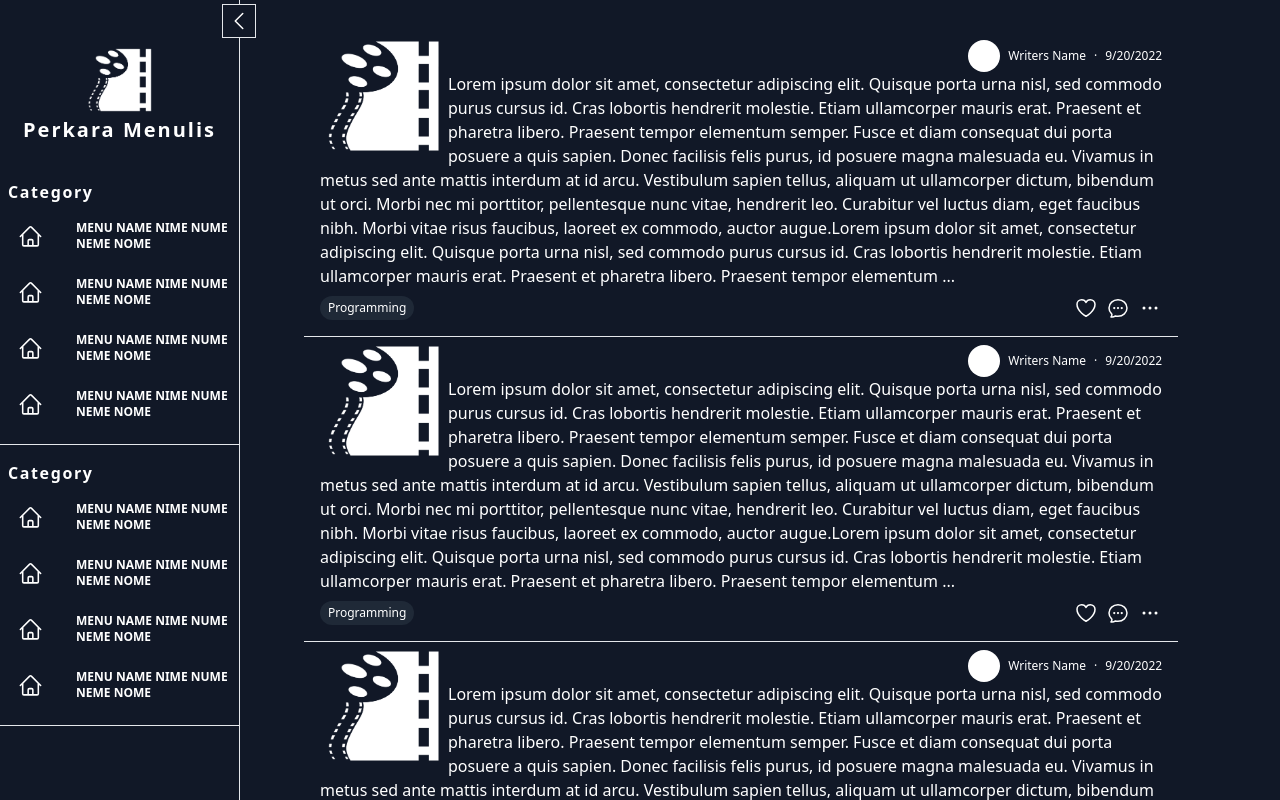
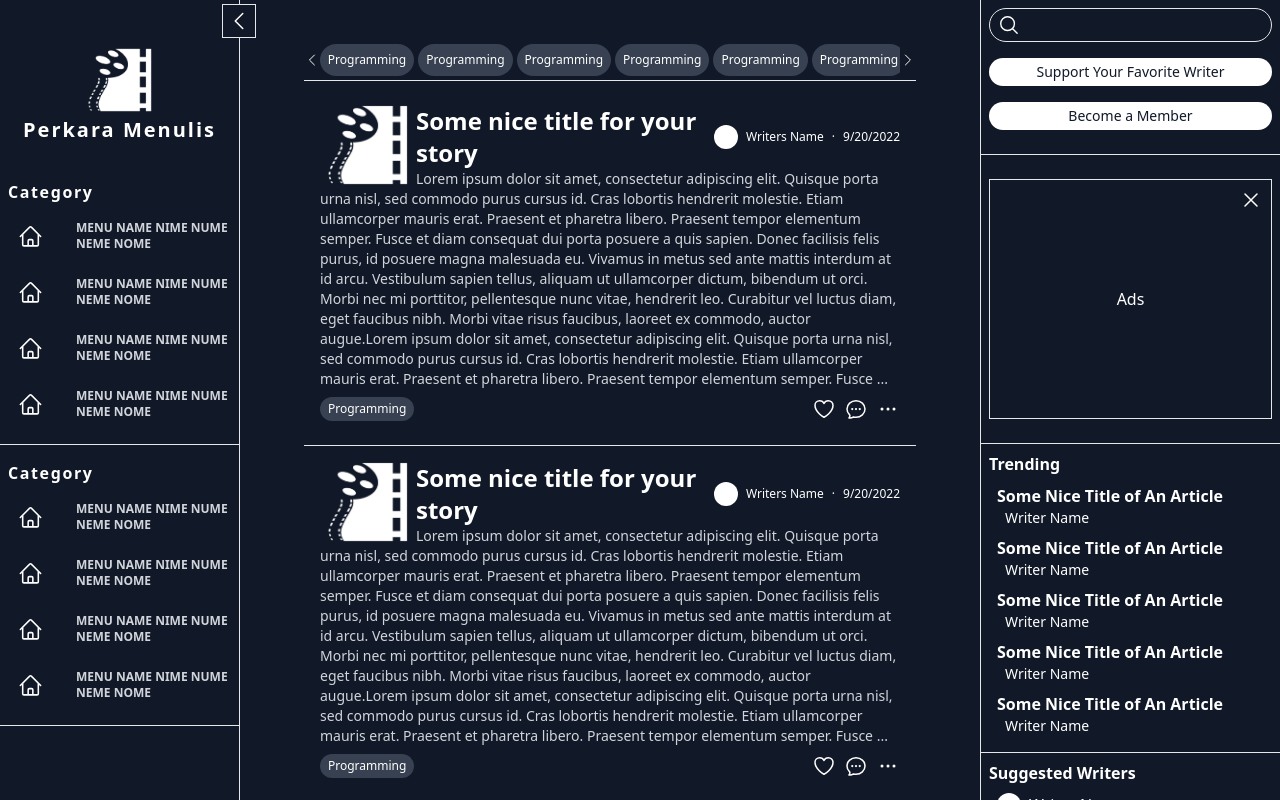
Before and after one commit to razaqisama/perkara-menulis, a React (Create React App) app: page / in a window 1280 px wide. Built offline with nearby package versions, Linux system fonts and the light colour scheme.

Commit message:
add information panel, tag selector on storylist, add information components for homepage

```diff
--- a/src/App.js
+++ b/src/App.js
@@ -1,4 +1,5 @@
 import {
+  InformationPanel,
   Sidebar
 } from './Components';
 
@@ -13,9 +14,7 @@ function App() {
       <div className="flex flex-col flex-auto overflow-y-auto">
         <Home />
       </div>
-      <div className="h-full w-[260px]">
-
-      </div>
+      <InformationPanel />
     </div>
   );
 }
--- /dev/null
+++ b/src/Components/Global/InformationPanel.js
@@ -0,0 +1,31 @@
+import { RecomendedTopics, SuggestedWriters, Trending } from "../Home"
+import { SearchBar } from "./SearchBar"
+
+export const InformationPanel = () => {
+    return (
+        <div className="h-full min-w-[300px] max-w-[300px] border-l-[1px] overflow-y-auto">
+            <div className="flex flex-col border-b-[1px] pb-4 sticky top-0 bg-gray-900 z-[99]">
+                <SearchBar />
+                <div className="cursor-pointer rounded-full m-2 px-2 py-1 bg-white">
+                    <p className="text-center text-sm text-gray-900">Support Your Favorite Writer</p>
+                </div>
+                <div className="cursor-pointer rounded-full m-2 px-2 py-1 bg-white">
+                    <p className="text-center text-sm text-gray-900">Become a Member</p>
+                </div>
+            </div>
+            <div className="py-4 border-b-[1px]">
+                <div className="relative flex justify-center items-center border-[1px] p-4 m-2 h-[240px]">
+                    <div className="absolute cursor-pointer top-2 right-2">
+                        <svg xmlns="http://www.w3.org/2000/svg" fill="none" viewBox="0 0 24 24" strokeWidth={1.5} stroke="currentColor" className="w-6 h-6">
+                            <path strokeLinecap="round" strokeLinejoin="round" d="M6 18L18 6M6 6l12 12" />
+                        </svg>
+                    </div>
+                    <p>Ads</p>
+                </div>
+            </div>
+            <Trending />
+            <SuggestedWriters />
+            <RecomendedTopics />
+        </div>
+    )
+}
--- /dev/null
+++ b/src/Components/Global/SearchBar.js
@@ -0,0 +1,13 @@
+export const SearchBar = ({...props}) => {
+    return (
+        <div className="rounded-full flex flex-row items-center px-2 border-[1px] m-2">
+            <svg xmlns="http://www.w3.org/2000/svg" fill="none" viewBox="0 0 24 24" strokeWidth={1.5} stroke="currentColor" className="w-6 h-6">
+                <path strokeLinecap="round" strokeLinejoin="round" d="M21 21l-5.197-5.197m0 0A7.5 7.5 0 105.196 5.196a7.5 7.5 0 0010.607 10.607z" />
+            </svg>
+            <input
+                {...props}
+                className="w-full py-1 px-2 bg-transparent outline-none"
+            />
+        </div>
+    )
+}
--- a/src/Components/Global/Sidebar.js
+++ b/src/Components/Global/Sidebar.js
@@ -36,7 +36,7 @@ export const Sidebar = ({menu}) => {
                                                     <path strokeLinecap="round" strokeLinejoin="round" d="M2.25 12l8.954-8.955c.44-.439 1.152-.439 1.591 0L21.75 12M4.5 9.75v10.125c0 .621.504 1.125 1.125 1.125H9.75v-4.875c0-.621.504-1.125 1.125-1.125h2.25c.621 0 1.125.504 1.125 1.125V21h4.125c.621 0 1.125-.504 1.125-1.125V9.75M8.25 21h8.25" />
                                                 </svg>
                                             </div>
-                                            <p className={`${isExtended ? "" : "opacity-0"} transition duration-300 ease-in-out self-end px-4 font-bold min-w-[200px] text-xs`}>MENU NAME NIME NUME NEME NOME</p>
+                                            <p className={`${isExtended ? "" : "opacity-0"} transition duration-300 ease-in-out self-end px-4 font-bold min-w-[200px] text-gray-300 text-xs`}>MENU NAME NIME NUME NEME NOME</p>
                                         </div>
                                     )
                                 })
--- /dev/null
+++ b/src/Components/Global/TagSelector.js
@@ -0,0 +1,25 @@
+export const TagSelector = () => {
+    const tags = Array(9).fill({})
+
+    return (
+        <div className="sticky top-0 flex flex-row items-center border-b-[1px] bg-gray-900 my-2">
+            <svg className="w-6 h-6" xmlns="http://www.w3.org/2000/svg" fill="none" viewBox="0 0 24 24" strokeWidth={1.5} stroke="currentColor">
+                <path strokeLinecap="round" strokeLinejoin="round" d="M15.75 19.5L8.25 12l7.5-7.5" />
+            </svg>
+            <div className="flex-auto overflow-x-auto">
+                <div className="flex flex-row space-x-1 py-1">
+                    {
+                        tags.map((item, index) => {
+                            return (
+                                <p className="rounded-full px-2 py-2 bg-gray-700 text-xs w-max">Programming</p>
+                            )
+                        })
+                    }
+                </div>
+            </div>
+            <svg className="w-6 h-6" xmlns="http://www.w3.org/2000/svg" fill="none" viewBox="0 0 24 24" strokeWidth={1.5} stroke="currentColor">
+                <path strokeLinecap="round" strokeLinejoin="round" d="M8.25 4.5l7.5 7.5-7.5 7.5" />
+            </svg>
+        </div>
+    )
+}
--- a/src/Components/Global/index.js
+++ b/src/Components/Global/index.js
@@ -1 +1,4 @@
 export * from './Sidebar';
+export * from './SearchBar';
+export * from './TagSelector';
+export * from './InformationPanel';
--- a/src/Components/Home/StoryPreview.js
+++ b/src/Components/Home/StoryPreview.js
@@ -6,8 +6,8 @@ export const StoryPreview = () => {
 
     const cutWord = (text) => {
         const a = text.split(' ');
-        if(a.length > 128) {
-            const result = a.slice(0, 128);
+        if(a.length > 110) {
+            const result = a.slice(0, 130);
             result.push('...')
             return result.join(' ')
         } else {
@@ -18,25 +18,28 @@ export const StoryPreview = () => {
     cutWord(lorem)
 
     return (
-        <div className="py-2 border-b-[1px] hover:bg-gray-600 transition duration-300 ease-in-out px-4 cursor-pointer">
-            <img src={Logo} alt="Articles" className="w-32 px-2 float-left"></img>
-            <div className="flex flex-row items-center justify-end space-x-2 text-xs">
-                <div className="w-8 h-8 rounded-full bg-white"></div>
-                <p>Writers Name</p>
-                <p>·</p>
-                <p>9/20/2022</p>
+        <div className="py-4 border-b-[1px] hover:bg-gray-800 transition duration-300 ease-in-out px-4 cursor-pointer">
+            <img src={Logo} alt="Articles" className="w-24 px-2 float-left"></img>
+            <div className="flex flex-row justify-between">
+                <h1 className="text-2xl font-bold">Some nice title for your story</h1>
+                <div className="flex flex-row items-center justify-end space-x-2 text-xs">
+                    <div className="min-w-[24px] min-h-[24px] rounded-full bg-white"></div>
+                    <p className="w-max">Writers Name</p>
+                    <p>·</p>
+                    <p>9/20/2022</p>
+                </div>
             </div>
-            <p>{cutWord(lorem)}</p>
+            <p className="text-sm text-gray-300">{cutWord(lorem)}</p>
             <div className="flex flex-row justify-between py-2">
-                <p className="rounded-full px-2 py-1 bg-gray-800 text-xs">Programming</p>
+                <p className="rounded-full px-2 py-1 bg-gray-700 text-xs">Programming</p>
                 <div className="flex flex-row space-x-2">
-                    <svg xmlns="http://www.w3.org/2000/svg" fill="none" viewBox="0 0 24 24" strokeWidth={1.5} stroke="currentColor" className="w-6 h-6">
+                    <svg xmlns="http://www.w3.org/2000/svg" fill="none" viewBox="0 0 24 24" strokeWidth={1.5} stroke="currentColor" className="hover:text-red-600 w-6 h-6 transition duration-300 ease-in-out">
                         <path strokeLinecap="round" strokeLinejoin="round" d="M21 8.25c0-2.485-2.099-4.5-4.688-4.5-1.935 0-3.597 1.126-4.312 2.733-.715-1.607-2.377-2.733-4.313-2.733C5.1 3.75 3 5.765 3 8.25c0 7.22 9 12 9 12s9-4.78 9-12z" />
                     </svg>
-                    <svg xmlns="http://www.w3.org/2000/svg" fill="none" viewBox="0 0 24 24" strokeWidth={1.5} stroke="currentColor" className="w-6 h-6">
+                    <svg xmlns="http://www.w3.org/2000/svg" fill="none" viewBox="0 0 24 24" strokeWidth={1.5} stroke="currentColor" className="hover:text-blue-600 w-6 h-6 transition duration-300 ease-in-out">
                         <path strokeLinecap="round" strokeLinejoin="round" d="M8.625 12a.375.375 0 11-.75 0 .375.375 0 01.75 0zm0 0H8.25m4.125 0a.375.375 0 11-.75 0 .375.375 0 01.75 0zm0 0H12m4.125 0a.375.375 0 11-.75 0 .375.375 0 01.75 0zm0 0h-.375M21 12c0 4.556-4.03 8.25-9 8.25a9.764 9.764 0 01-2.555-.337A5.972 5.972 0 015.41 20.97a5.969 5.969 0 01-.474-.065 4.48 4.48 0 00.978-2.025c.09-.457-.133-.901-.467-1.226C3.93 16.178 3 14.189 3 12c0-4.556 4.03-8.25 9-8.25s9 3.694 9 8.25z" />
                     </svg>
-                    <svg xmlns="http://www.w3.org/2000/svg" fill="none" viewBox="0 0 24 24" strokeWidth={1.5} stroke="currentColor" className="w-6 h-6">
+                    <svg xmlns="http://www.w3.org/2000/svg" fill="none" viewBox="0 0 24 24" strokeWidth={1.5} stroke="currentColor" className="hover:text-black hover:bg-white rounded-full w-6 h-6 transition duration-300 ease-in-out">
                         <path strokeLinecap="round" strokeLinejoin="round" d="M6.75 12a.75.75 0 11-1.5 0 .75.75 0 011.5 0zM12.75 12a.75.75 0 11-1.5 0 .75.75 0 011.5 0zM18.75 12a.75.75 0 11-1.5 0 .75.75 0 011.5 0z" />
                     </svg>
                 </div>
--- /dev/null
+++ b/src/Components/Home/SuggestedWriters.js
@@ -0,0 +1,23 @@
+export const SuggestedWriters = () => {
+    const topWriters = Array(5).fill({})
+
+    return (
+        <div className="flex flex-col py-2 px-2 border-b-[1px]">
+            <div className="flex flex-row justify-between">
+                <p className="font-bold">Suggested Writers</p>
+            </div>
+            <div className="flex flex-col py-2 space-y-2">
+                {
+                    topWriters.map((item, index) => {
+                        return (
+                            <div className="flex flex-row items-center space-x-2 px-2">
+                                <div className="w-6 h-6 rounded-full bg-white"></div>
+                                <p>Writer Name</p>
+                            </div>
+                        )
+                    })
+                }
+            </div>
+        </div>
+    )
+}
--- /dev/null
+++ b/src/Components/Home/Trending.js
@@ -0,0 +1,23 @@
+export const Trending = () => {
+    const topWriters = Array(5).fill({})
+
+    return (
+        <div className="flex flex-col py-2 px-2 border-b-[1px]">
+            <div className="flex flex-row justify-between">
+                <p className="font-bold">Trending</p>
+            </div>
+            <div className="flex flex-col py-2 space-y-2">
+                {
+                    topWriters.map((item, index) => {
+                        return (
+                            <div className="flex flex-col flex-wrap space-x-2 px-2">
+                                <p className="font-bold">Some Nice Title of An Article</p>
+                                <p className="font-thin text-sm">Writer Name</p>
+                            </div>
+                        )
+                    })
+                }
+            </div>
+        </div>
+    )
+}
--- a/src/Components/Home/index.js
+++ b/src/Components/Home/index.js
@@ -1 +1,4 @@
 export * from './StoryPreview';
+export * from './RecomendedTopics';
+export * from './SuggestedWriters';
+export * from './Trending';
--- a/src/Pages/Home.js
+++ b/src/Pages/Home.js
@@ -1,9 +1,13 @@
-import { StoryPreview } from "../Components"
+import {
+    StoryPreview,
+    TagSelector
+} from "../Components"
 
 export const Home = () => {
     const stories = Array(9).fill({})
     return (
         <div className="flex flex-col w-full px-16 py-8">
+            <TagSelector />
             {
                 stories.map((item, index) => {
                     return (
```
Also changed, not shown: src/Components/Home/RecomendedTopics.js (added, +20 -0 lines). Lines whose indentation alone changed are shown as unchanged.
